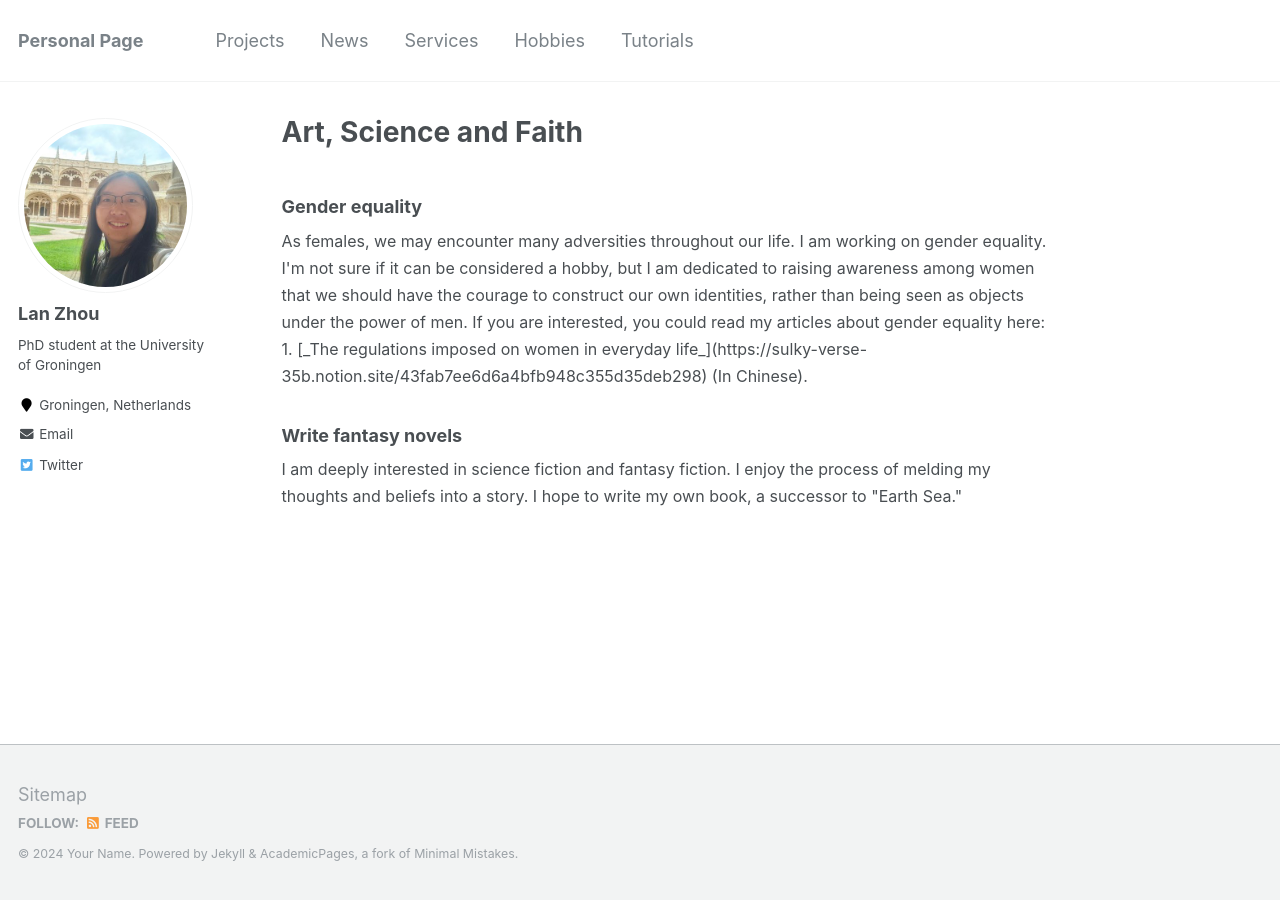
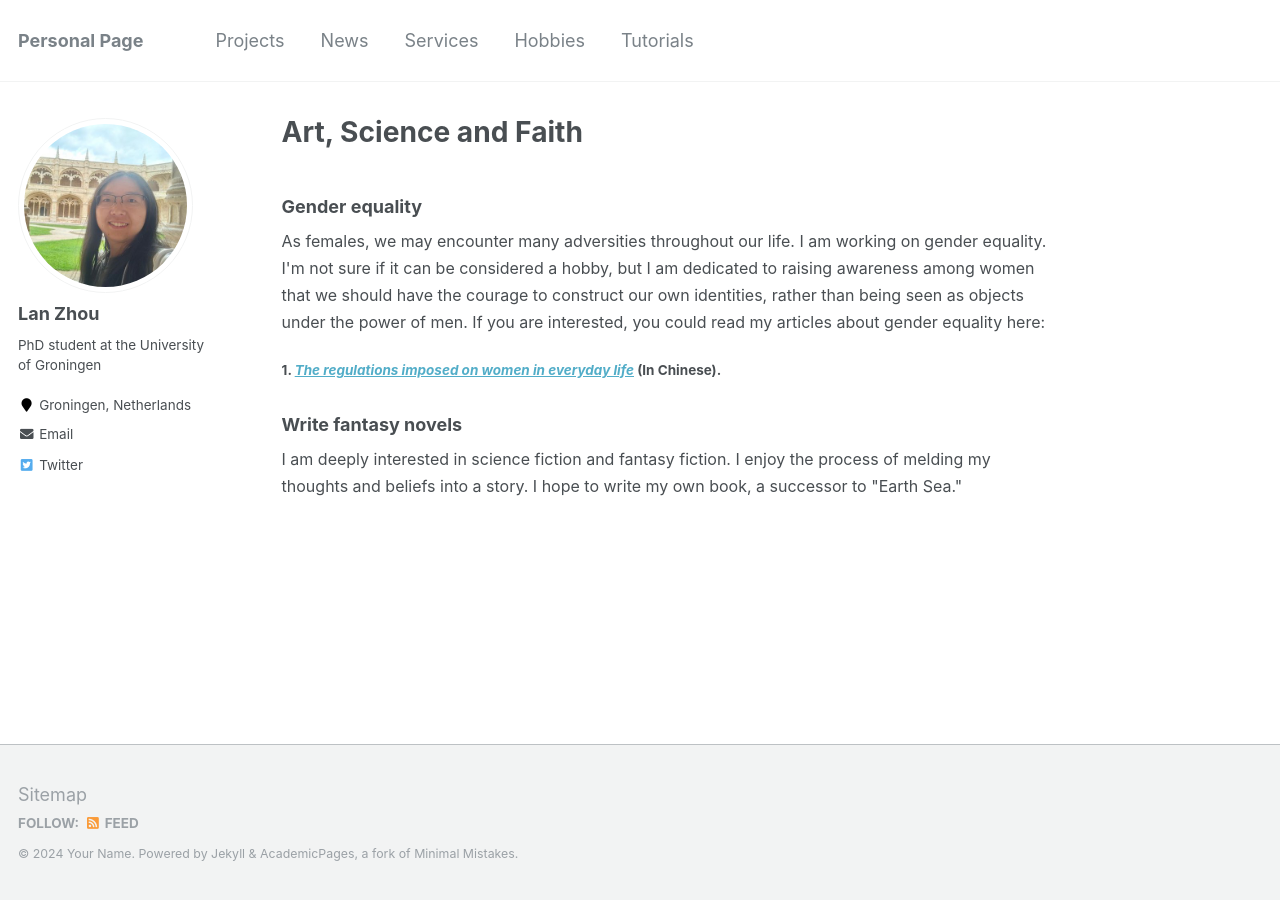
Before and after one commit to lanzhou-psy/personal-page, a Jekyll site: the page built from _pages/hobbies.md, in a window 1280 px wide. Built offline with Jekyll 4.4.1, drawn with Linux system fonts in a browser that asks for light colours.

Commit message:
Update hobbies.md

```diff
--- a/_pages/hobbies.md
+++ b/_pages/hobbies.md
@@ -11,7 +11,7 @@ redirect_from:
 ### Gender equality
 <font size="3"> As females, we may encounter many adversities throughout our life. I am working on gender equality. I'm not sure if it can be considered a hobby, but I am dedicated to raising awareness among women that we should have the courage to construct our own identities, rather than being seen as objects under the power of men. If you are interested, you could read my articles about gender equality here:</font>
 
-<font size="3">  1. [_The regulations imposed on women in everyday life_](https://sulky-verse-35b.notion.site/43fab7ee6d6a4bfb948c355d35deb298) (In Chinese).</font>
+#### 1. [_The regulations imposed on women in everyday life_](https://sulky-verse-35b.notion.site/43fab7ee6d6a4bfb948c355d35deb298) (In Chinese).
 
 ### Write fantasy novels
 <font size="3">I am deeply interested in science fiction and fantasy fiction. I enjoy the process of melding my thoughts and beliefs into a story. I hope to write my own book, a successor to "Earth Sea."</font>
```
